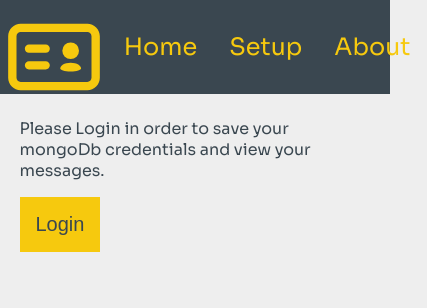
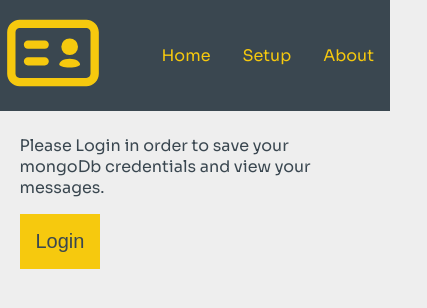
Before and after one commit to tBaronDar/wax-tablet-dashboard, a Next.js app: page /setup in a window 390 px wide. Shown: the top 308 px of the page, 427 px wide, since content can reach past the window. Built offline with nearby package versions, Linux system fonts and the light colour scheme; no server answers.

Commit message:
delete icon added

```diff
--- a/app/globals.css
+++ b/app/globals.css
@@ -58,7 +58,7 @@ main div {
   align-items: center;
 }
 
-@media (max-width: 427px) {
+@media (max-width: 768px) {
   main {
     display: grid;
     grid-template-columns: 5% auto 5%;
--- a/components/home-page/messages-table.module.css
+++ b/components/home-page/messages-table.module.css
@@ -33,3 +33,8 @@
   text-wrap: wrap;
   text-align: justify;
 }
+
+.delete img {
+  object-fit: fill;
+  object-position: top;
+}
--- a/components/layout/main-navigation.module.css
+++ b/components/layout/main-navigation.module.css
@@ -5,7 +5,7 @@
   color: var(--palette-color2);
   align-items: center;
   width: 100%;
-  height: 20%;
+  height: 18%;
 }
 
 .navigation ul {
@@ -25,29 +25,30 @@
 }
 
 .logo {
-  margin: 1%;
+  margin: 3%;
 }
 
-@media (max-width: 427px) {
+.logo img {
+  object-position: top;
+  object-fit: cover;
+}
+
+@media (max-width: 768px) {
   .header {
-    justify-content: left;
+    width: 100%;
+    height: 15%;
   }
+
   .navigation a {
     font-size: var(--size-4);
   }
 
   .navigation li {
-    margin: var(--size-1);
-  }
-
-  .logo {
-    margin: 3%;
-    width: 100%;
-    max-height: 80px;
+    margin: var(--size-4);
   }
 }
 
-@media (max-width: 750px) {
+/* @media (min-width: 768px) {
   .navigation a {
     font-size: var(--size-6);
   }
@@ -61,4 +62,4 @@
     width: 100%;
     max-height: 80px;
   }
-}
+} */
--- a/components/layout/main-navigation.tsx
+++ b/components/layout/main-navigation.tsx
@@ -7,17 +7,11 @@ import Image from "next/image";
 export function MainNavigation() {
   return (
     <header className={classes.header}>
+      <Link href={"/"}>
         <div className={classes.logo}>
-				<Link href={"/"}>
-					<Image
-						src={svgIcon}
-						color="red"
-						alt={"Logo"}
-						width={100}
-						height={100}
-					/>
+          <Image src={svgIcon} alt={"Logo"} width={100} height={100} />
+        </div>
       </Link>
-			</div>
       <nav className={classes.navigation}>
         <ul>
           <li>
```
Also changed, not shown: components/home-page/messages-table.tsx (+8 -3 lines), public/images/trash.svg (added). Lines whose indentation alone changed are shown as unchanged.
